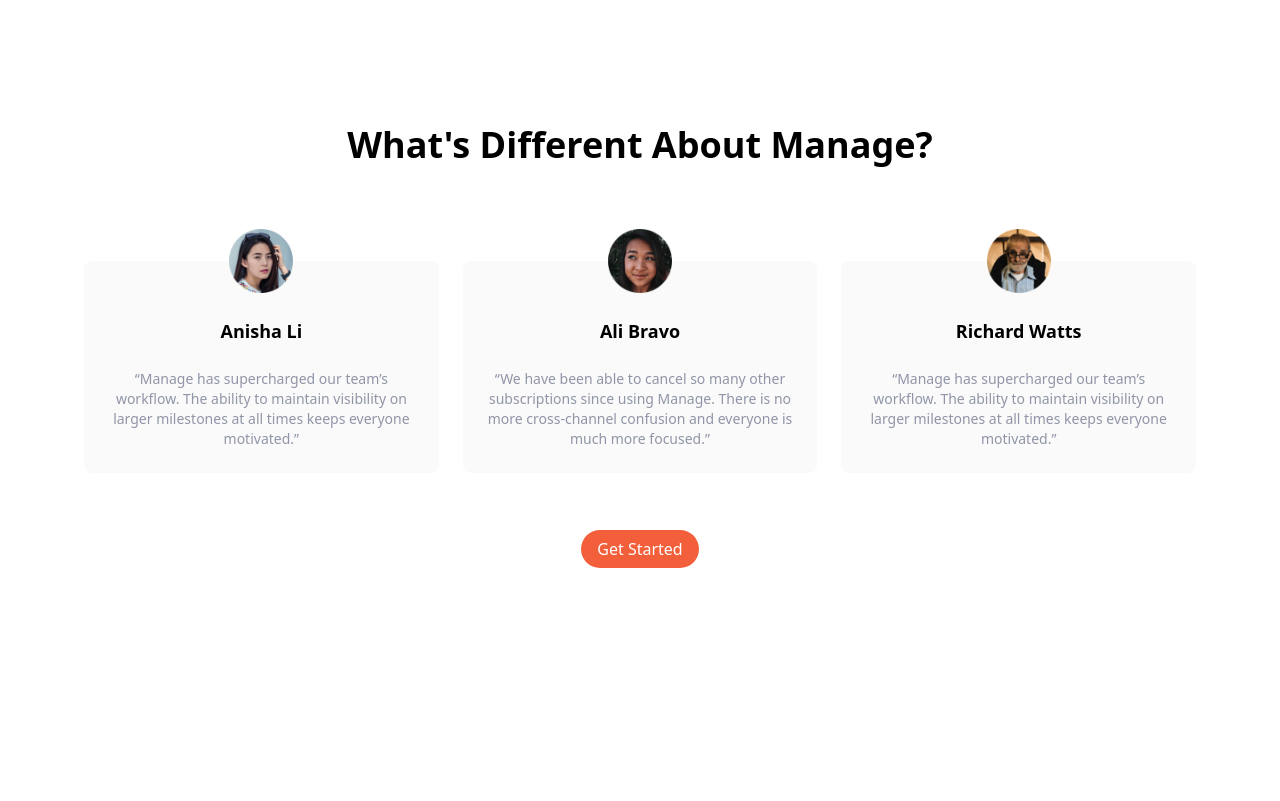
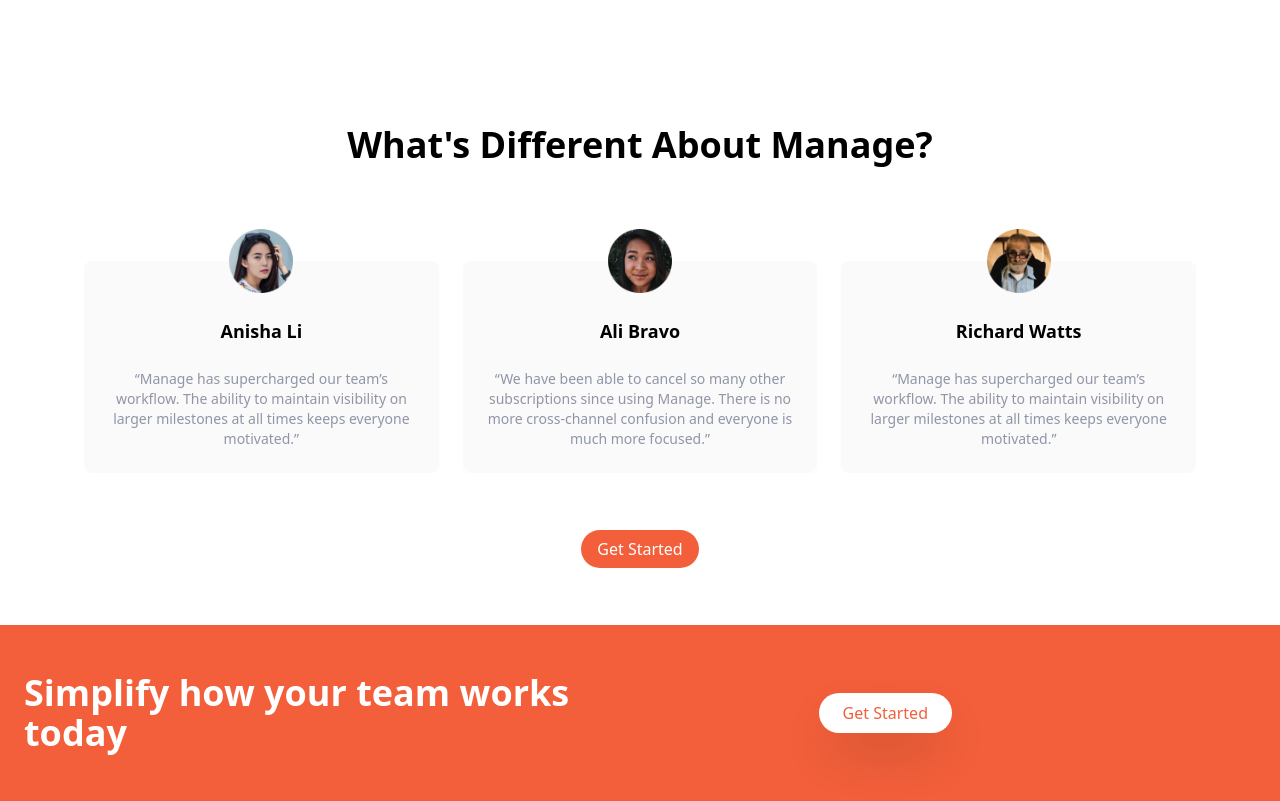
Before and after one commit to unexh/Tailwind-landing-page, a website: page index.html in a window 1280 px wide. Shown: the part 1135-1936 px from the top of the page. Before the commit the page ends 1760 px from the top, so only its background shows below. Drawn offline with Linux system fonts and the light colour scheme.

Commit message:
Added CTA

```diff
--- a/index.html
+++ b/index.html
@@ -241,5 +241,26 @@
         </div>
       </div>
     </section>
+
+    <!-- CTA Section -->
+    <section id="cta" class="bg-brightRed">
+      <!-- Flex Contain -->
+      <div
+        class="mx-atuo container flex flex-col items-center justify-between space-y-12 px-6 py-24 md:flex-row md:space-y-0 md:py-12"
+      >
+        <!-- heading -->
+        <h2
+          class="text-center text-5xl font-bold text-white md:max-w-xl md:text-left md:text-4xl"
+        >
+          Simplify how your team works today
+        </h2>
+        <!-- Buttno -->
+        <a
+          href="#"
+          class="baseline rounded-full bg-white py-2 px-6 text-brightRed shadow-2xl hover:bg-gray-900"
+          >Get Started</a
+        >
+      </div>
+    </section>
   </body>
 </html>
```
Also changed, not shown: css/main.css.
